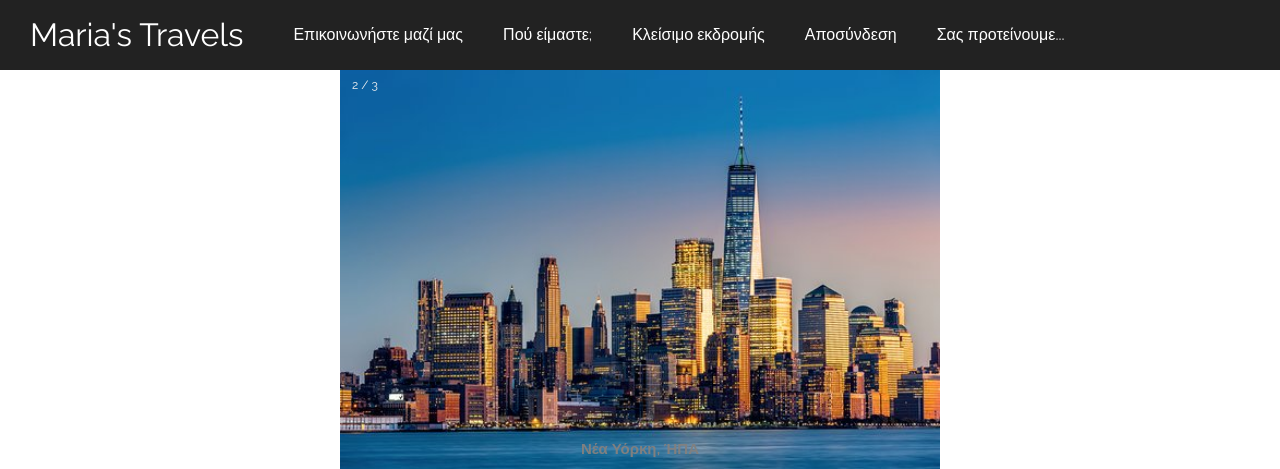
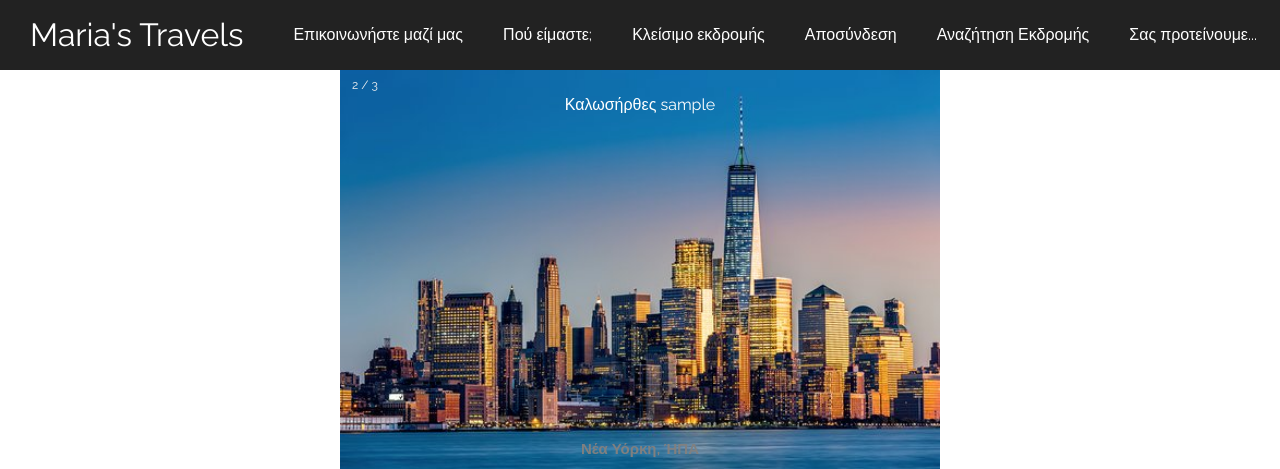
Before and after one commit to anthonysof/website, a PHP site: page /maria/main.php in a window 1280 px wide. Shown: the top 469 px of the page. Run offline with PHP 8.4, Linux system fonts and the light colour scheme; the visitor is signed in with stand-in values (Sample User, id 1).

Commit message:
added welcome user box

```diff
--- a/epikoinonia.php
+++ b/epikoinonia.php
@@ -39,6 +39,7 @@ session_start(); ?>
           </div>
       </li>
     </ul>
+    <?php if(isset($_SESSION['login_user'])) echo '<div class="nav-item"> Καλωσήρθες '.$_SESSION['login_user'].'</div>' ?>
 </nav>
 <table class="bordepik" style="margin-top: 10px;" >
 <form>
--- a/epivmhn.php
+++ b/epivmhn.php
@@ -39,6 +39,7 @@ session_start(); ?>
           </div>
       </li>
     </ul>
+    <?php if(isset($_SESSION['login_user'])) echo '<div class="nav-item"> Καλωσήρθες '.$_SESSION['login_user'].'</div>' ?>
 </nav>
 <body>
 <H1>ΕΙΣΑΙ ΣΙΓΟΥΡΟΣ;;;;;;;</H1>
--- a/main.php
+++ b/main.php
@@ -27,6 +27,9 @@ session_start(); ?>
         <?php if(!isset($_SESSION['login_user'])){echo '<a href="https://localhost/maria/login.php" class="nav-item">Είσοδος/Εγγραφή χρήστη</a>'; }
           else{echo '<a href="https://localhost/maria/logout.php" class="nav-item">Αποσύνδεση</a>'; } ?>
       </li>
+      <?php if(isset($_SESSION['login_user'])){
+        echo '<li><a href="https://localhost/maria/search.php" class="nav-item">Αναζήτηση Εκδρομής</a>'; }
+        ?>
       <li>
           <a href="javascript:void(0)" class="nav-item">Σας προτείνουμε...</a>
           <div class="nav-content">
@@ -39,6 +42,7 @@ session_start(); ?>
           </div>
       </li>
     </ul>
+    <?php if(isset($_SESSION['login_user'])) echo '<div class="nav-item"> Καλωσήρθες '.$_SESSION['login_user'].'</div>' ?>
 </nav>
 <!-- Slideshow container -->
 <div class="slideshow-container">
--- a/search.php
+++ b/search.php
@@ -39,6 +39,7 @@ include('session.php'); ?>
           </div>
       </li>
     </ul>
+    <?php if(isset($_SESSION['login_user'])) echo '<div class="nav-item"> Καλωσήρθες '.$_SESSION['login_user'].'</div>' ?>
 </nav>
 <div class="content">
 TRALALO <?php echo "<br>".$login_session." ".$row['firstname']." ".$row['surname']." ".$row['email']; ?>
--- a/where.php
+++ b/where.php
@@ -39,6 +39,7 @@ session_start(); ?>
           </div>
       </li>
     </ul>
+    <?php if(isset($_SESSION['login_user'])) echo '<div class="nav-item"> Καλωσήρθες '.$_SESSION['login_user'].'</div>' ?>
 </nav>
 <h1> ΠΟΥ ΘΑ ΜΑΣ ΒΡΕΙΤΕ</h1>
 <p> ΔΙΕΥΘΥΝΣΗ : Αργοναυτων 59, Μαρουσι <br> Τηλεφωνο Επικοινωνιας : 2108024522<p>
```
